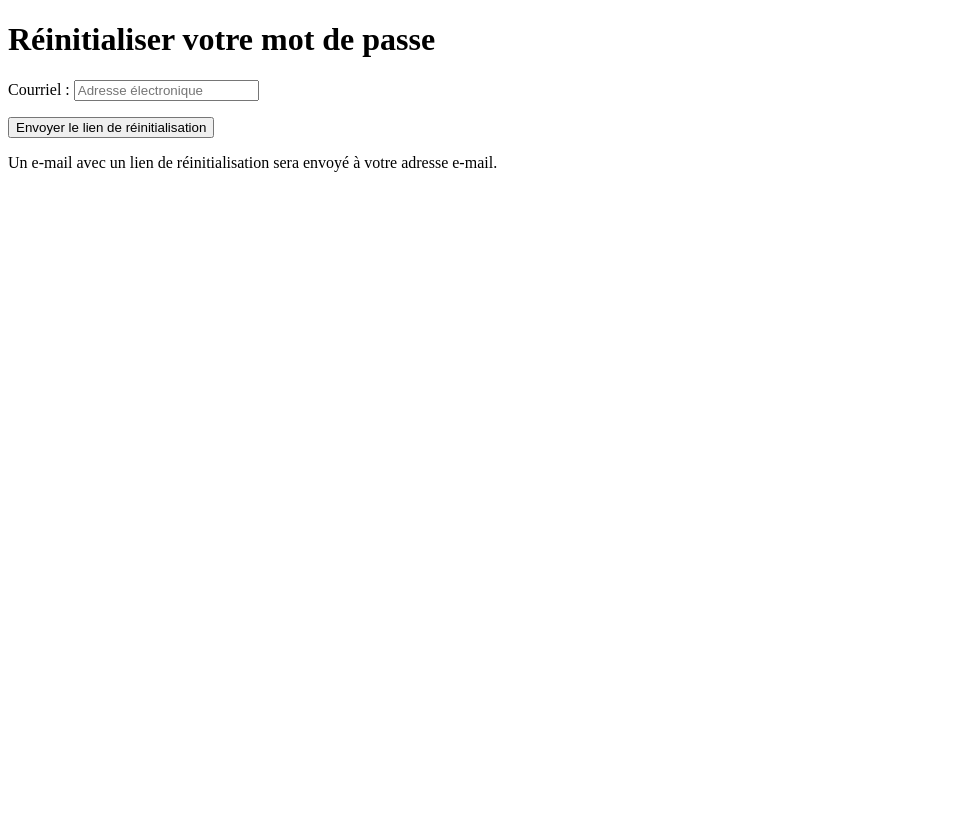
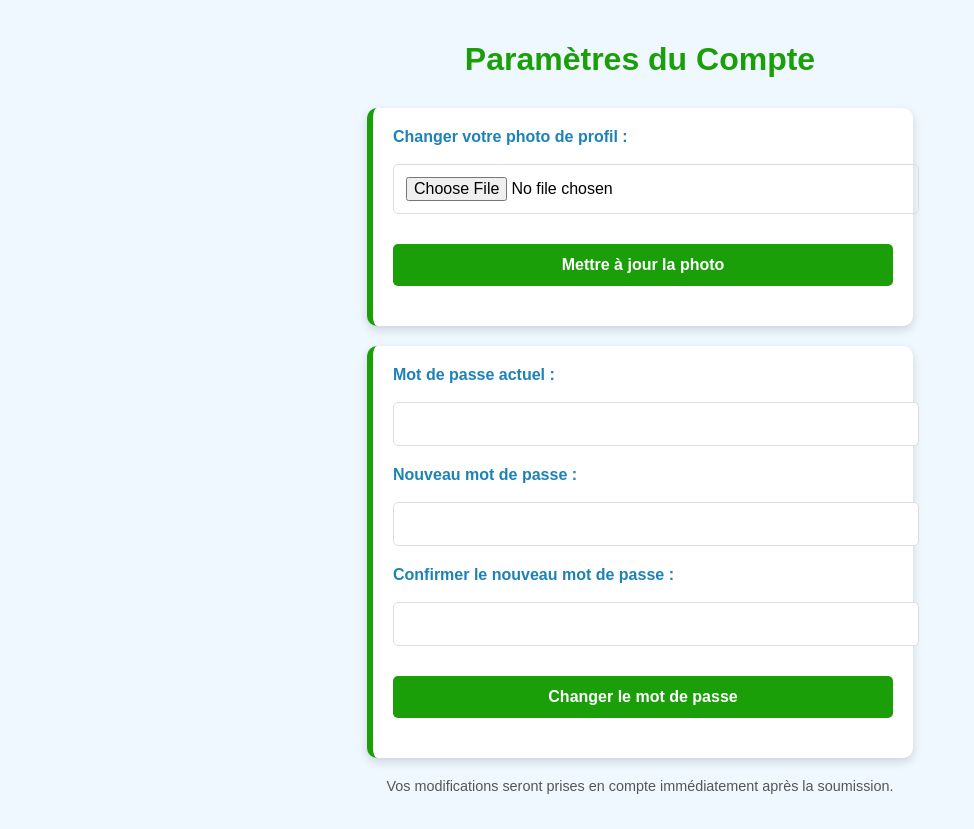
Before and after one commit to Isaac2910/Oranga-sante, a Django app: page /accounts/password/reset/ in a window 1280 px wide. Shown: the whole page, without its empty margins (0-974 px from the left). Before the commit the page ends 172 px from the top, so only its background shows below. Run offline with Django 5.2, Linux system fonts and the light colour scheme; some libraries are stand-ins or nearby versions.

Commit message:
password_reset

```diff
--- a/auth/templates/account/password_reset.html
+++ b/auth/templates/account/password_reset.html
@@ -3,15 +3,92 @@
 <head>
     <meta charset="UTF-8">
     <meta name="viewport" content="width=device-width, initial-scale=1.0">
-    <title>Réinitialiser le mot de passe</title>
+    <title>Paramètres</title>
+    <style>
+        body {
+            font-family: Arial, sans-serif;
+            margin: 0;
+            padding: 20px;
+            background-color: #f0f8ff;
+        }
+        h1 {
+            color: #1A9F09;
+            text-align: center;
+            margin-bottom: 30px;
+        }
+        form {
+            background: #fff;
+            padding: 20px;
+            border-radius: 10px;
+            box-shadow: 0 4px 10px rgba(0, 0, 0, 0.15);
+            max-width: 500px;
+            margin: 20px auto;
+            border-left: 6px solid #1A9F09;
+        }
+        label {
+            color: #1D82B6;
+            font-weight: bold;
+            display: block;
+            margin-bottom: 8px;
+        }
+        input, button {
+            width: 100%;
+            padding: 12px;
+            margin: 10px 0 20px 0;
+            border-radius: 5px;
+            border: 1px solid #ddd;
+            font-size: 1em;
+        }
+        input:focus {
+            border-color: #1D82B6;
+            outline: none;
+            box-shadow: 0 0 5px rgba(29, 130, 182, 0.5);
+        }
+        button {
+            background-color: #1A9F09;
+            color: #fff;
+            cursor: pointer;
+            border: none;
+            transition: background-color 0.3s ease;
+            font-weight: bold;
+        }
+        button:hover {
+            background-color: #147c07;
+        }
+        .note {
+            font-size: 0.9em;
+            color: #555;
+            text-align: center;
+            margin-top: 10px;
+        }
+    </style>
 </head>
 <body>
-    <h1>Réinitialiser votre mot de passe</h1>
-    <form method="POST">
+    <h1>Paramètres du Compte</h1>
+
+    <!-- Formulaire pour changer la photo de profil -->
+    <form method="POST" enctype="multipart/form-data" action="{% url 'update_photo' %}">
         {% csrf_token %}
-        {{ form.as_p }}
-        <button type="submit">Envoyer le lien de réinitialisation</button>
+        <label for="photo">Changer votre photo de profil :</label>
+        <input type="file" id="photo" name="photo" accept="image/*">
+        <button type="submit">Mettre à jour la photo</button>
     </form>
-    <p>Un e-mail avec un lien de réinitialisation sera envoyé à votre adresse e-mail.</p>
+
+    <!-- Formulaire pour changer le mot de passe -->
+    <form method="POST" action="{% url 'change_password' %}">
+        {% csrf_token %}
+        <label for="current-password">Mot de passe actuel :</label>
+        <input type="password" id="current-password" name="current_password" required>
+
+        <label for="new-password">Nouveau mot de passe :</label>
+        <input type="password" id="new-password" name="new_password" required>
+
+        <label for="confirm-password">Confirmer le nouveau mot de passe :</label>
+        <input type="password" id="confirm-password" name="confirm_password" required>
+
+        <button type="submit">Changer le mot de passe</button>
+    </form>
+
+    <p class="note">Vos modifications seront prises en compte immédiatement après la soumission.</p>
 </body>
 </html>
```
